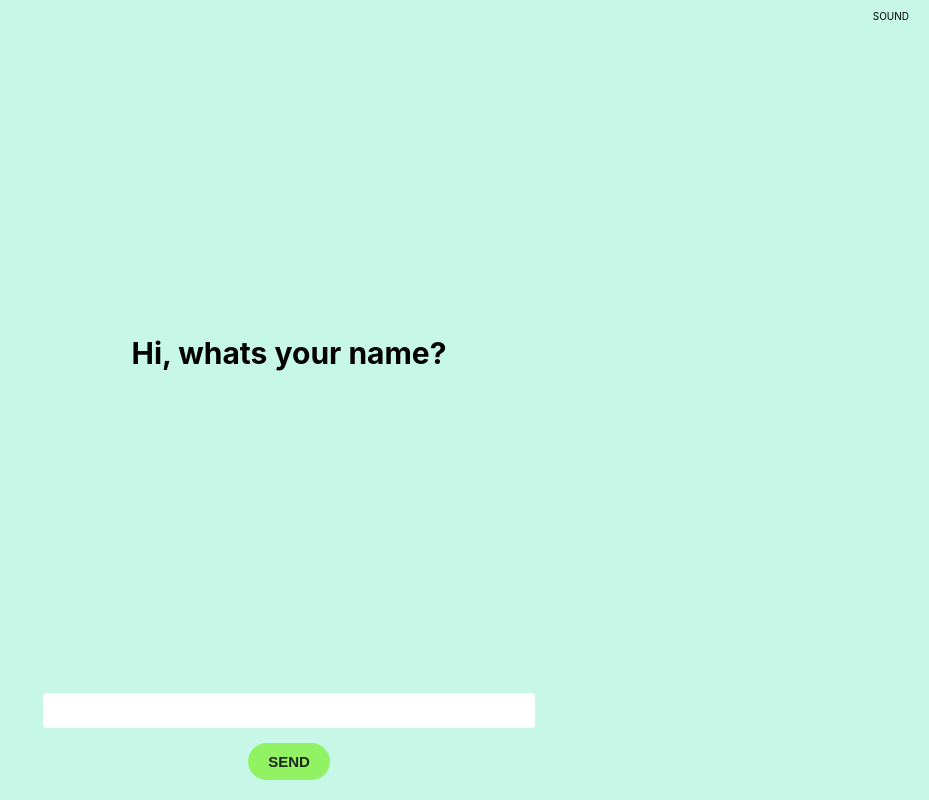
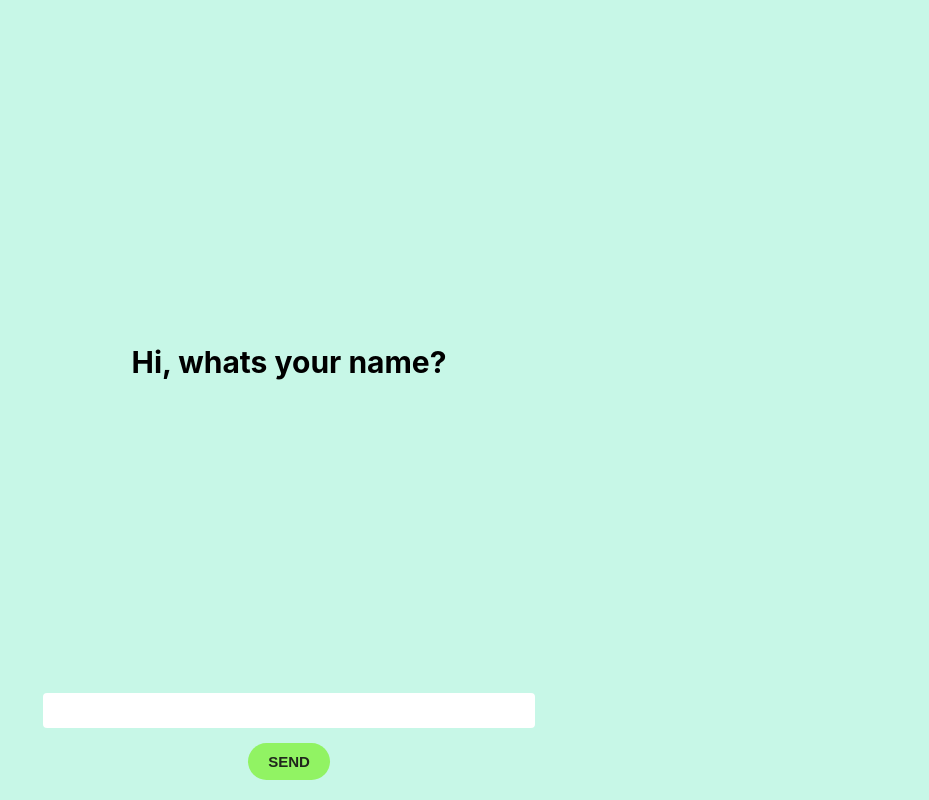
Before and after one commit to AnJson/greetings, a React (Create React App) app: page / in a window 1280 px wide. Shown: the whole page, without its empty margins (351-1280 px from the left). Built offline with nearby package versions, Linux system fonts and the light colour scheme.

Commit message:
Add reset-button, needs to be bug-fixed

```diff
--- a/src/App.tsx
+++ b/src/App.tsx
@@ -19,6 +19,7 @@ import useSpeechSynthesis from './hooks/useSpeechSynthesis'
  */
 const App = () => {
   const [questionMode, setQuestionMode] = useState<boolean>(true)
+  const [isDone, setIsDone] = useState<boolean>(false)
   const [outputText, setOutputText] = useState<string>('Hi, whats your name?')
   const [name, setName] = useState<string>('')
   const [language, setLanguage] = useState<string>('en-US')
@@ -50,7 +51,10 @@ const App = () => {
         setOutputText(`Hoi ${name}, leuk je te ontmoeten!`)
       }
     } else if (!questionMode && language === 'nl-NL') {
-      console.log('done!') // NOTE: show restart.
+      // TODO: Fix the triggering of another speak.
+      utter.onend = () => {
+        setIsDone(true)
+      }
     }
 
     setTimeout(() => {
@@ -69,9 +73,21 @@ const App = () => {
     setOutputText(`Hi ${name}, nice to meet you!`)
   }
 
+  /**
+   * Resethandler applikation.
+   *
+   */
+   const resetHandler: () => void = () => {
+    setIsDone(false)
+    setQuestionMode(true)
+    setLanguage('en-EN')
+    setName('')
+    setOutputText('Hi, whats your name?')
+  }
+
   return (
     <div className={classes.wrapper}>
-      <Header />
+      <Header isDone={isDone} onReset={resetHandler} />
       <div className={classes.main}>
         <Output text={outputText} />
         <TextinputForm onSubmit={submitHandler} isActive={questionMode} />
--- a/src/components/layout/Header.module.css
+++ b/src/components/layout/Header.module.css
@@ -1,5 +1,7 @@
 .header {
   display: flex;
   justify-content: flex-end;
-  padding: 1rem 2rem;
+  align-items: center;
+  padding: 0 2rem;
+  height: 5rem;
 }
--- a/src/components/layout/Header.tsx
+++ b/src/components/layout/Header.tsx
@@ -8,14 +8,23 @@ import React from 'react'
 
 import classes from './Header.module.css'
 
+// Define prop-types.
+type Props = {
+  isDone: boolean
+  onReset: () => void
+}
+
 /**
  * Header layout-component.
  *
+ * @param {boolean} isDone - If all greetings are done.
  * @returns {JSX} - JSX.
  */
-const Header = () => {
+const Header = ({isDone, onReset}: Props) => {
   return (
-    <header className={classes.header}>SOUND</header>
+    <header className={classes.header}>
+      { isDone && <button onClick={onReset}>Reset</button> }
+    </header>
   )
 }
 
```
Also changed, not shown: src/components/TextinputForm.tsx (line endings or trailing spaces).
